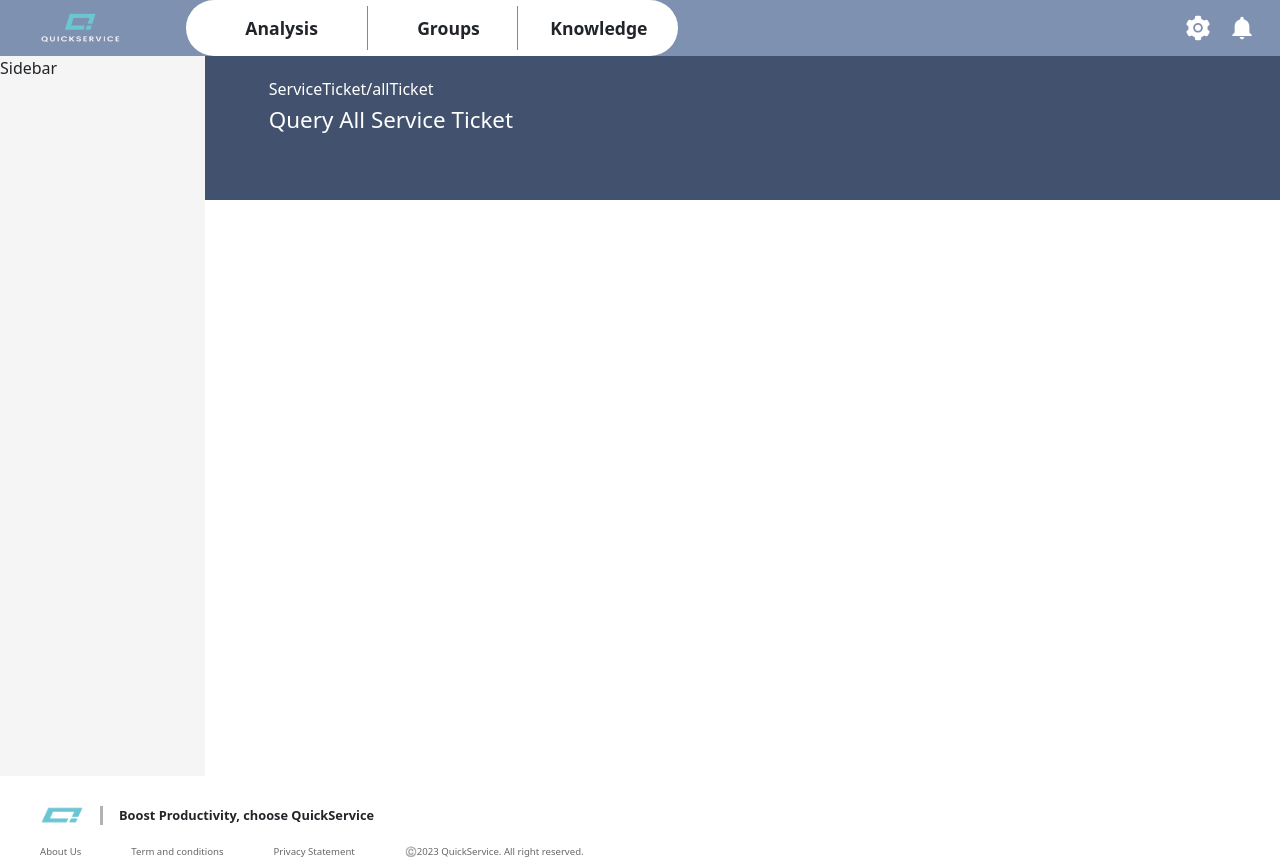
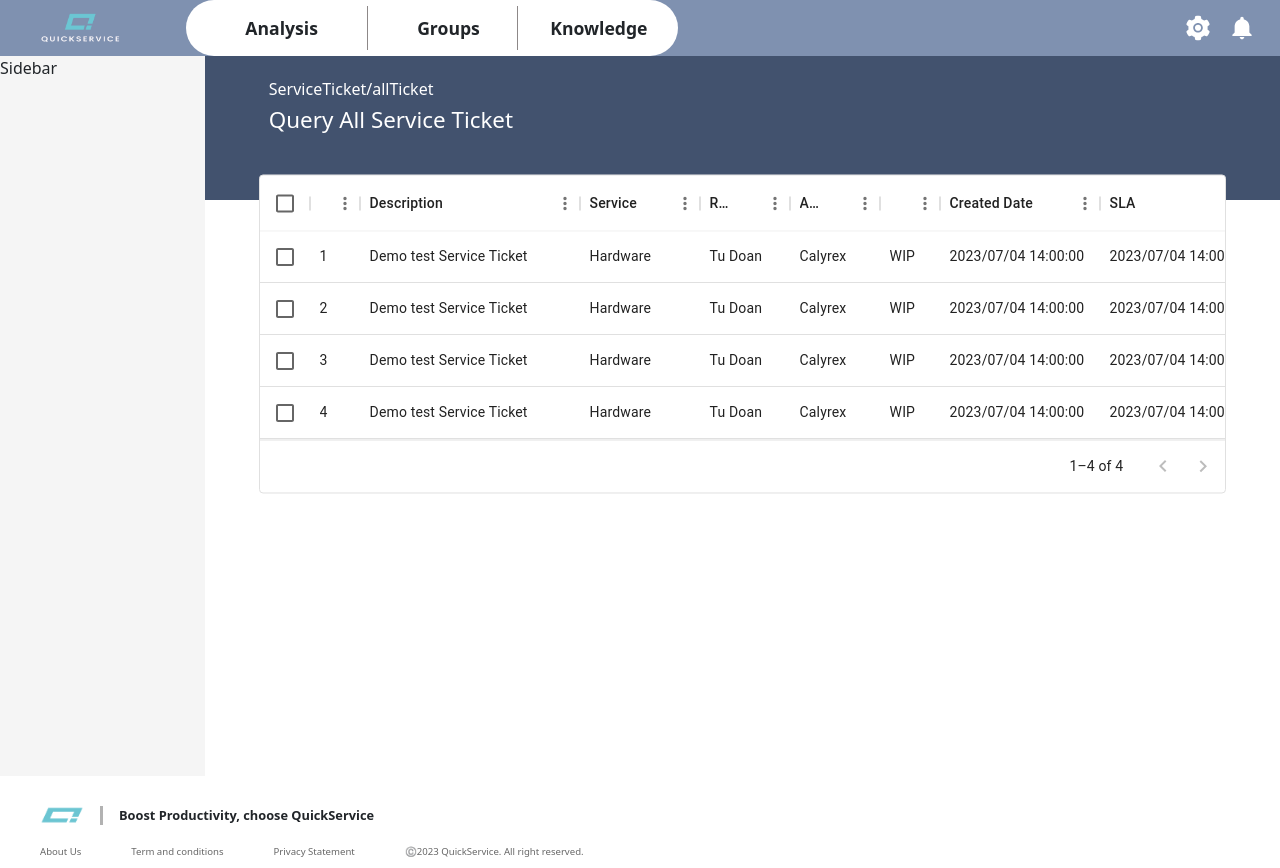
Before and after one commit to iamduscminh/ISMS-Project, a React (Vite) app in the folder ReactApp/isms-app/: page /admin in a window 1280 px wide. Built offline with nearby package versions, Linux system fonts and the light colour scheme.

Commit message:
Add DataGrid for list Ticket

```diff
--- a/ReactApp/isms-app/package.json
+++ b/ReactApp/isms-app/package.json
@@ -10,10 +10,14 @@
     "preview": "vite preview"
   },
   "dependencies": {
+    "@emotion/styled": "^11.11.0",
+    "@mui/material": "^5.13.6",
+    "@mui/x-data-grid": "^6.9.1",
     "@tippyjs/react": "^4.2.6",
     "axios": "^1.4.0",
     "bootstrap": "^5.3.0",
     "classnames": "^2.3.2",
+    "date-fns": "^2.30.0",
     "normalize.css": "^8.0.1",
     "prop-types": "^15.8.1",
     "react": "^18.2.0",
--- a/ReactApp/isms-app/src/pages/Admin/ListTicket/index.jsx
+++ b/ReactApp/isms-app/src/pages/Admin/ListTicket/index.jsx
@@ -1,16 +1,108 @@
-import React from 'react';
+import React, { useState } from 'react';
 import styles from './ListTicket.module.scss';
 import classNames from "classnames/bind";
+import { DataGrid } from '@mui/x-data-grid';
+import { format } from 'date-fns';
 
 const cx = classNames.bind(styles);
 
 const ListTicket = () => {
+  const [ticketData, setTicketData] = useState([
+    { id: 1, description: 'Demo test Service Ticket', service: 'Hardware', reporter: 'Tu Doan', assignee: 'Calyrex', status: 'WIP', createdDate: '2023/07/04 14:00:00', sla: '2023/07/04 14:00:00' },
+    { id: 2, description: 'Demo test Service Ticket', service: 'Hardware', reporter: 'Tu Doan', assignee: 'Calyrex', status: 'WIP', createdDate: '2023/07/04 14:00:00', sla: '2023/07/04 14:00:00' },
+    { id: 3, description: 'Demo test Service Ticket', service: 'Hardware', reporter: 'Tu Doan', assignee: 'Calyrex', status: 'WIP', createdDate: '2023/07/04 14:00:00', sla: '2023/07/04 14:00:00' },
+    { id: 4, description: 'Demo test Service Ticket', service: 'Hardware', reporter: 'Tu Doan', assignee: 'Calyrex', status: 'WIP', createdDate: '2023/07/04 14:00:00', sla: '2023/07/04 14:00:00' },
+  ]);
+
+  const columns = [
+    { field: 'id', headerName: 'Ticket ID', width: 50, editable: false },
+    {
+      field: 'description',
+      headerName: 'Description',
+      width: 220,
+      editable: true,
+      description: 'This column described overview of ticket'
+    },
+    {
+      field: 'service',
+      headerName: 'Service',
+      width: 120,
+      editable: true,
+    },
+    {
+      field: 'reporter',
+      headerName: 'Reporter',
+      width: 90,
+      renderCell: (params) => (
+        <div style={{ display: 'flex', alignItems: 'center' }}>
+          <span>{params.value}</span>
+        </div>
+      ),
+    },
+    {
+      field: 'assignee',
+      headerName: 'Assignee',
+      width: 90,
+      renderCell: (params) => (
+        <div style={{ display: 'flex', alignItems: 'center' }}>
+          <span>{params.value}</span>
+        </div>
+      ),
+    },
+    {
+      field: 'status',
+      headerName: 'Status',
+      width: 60,
+      renderCell: (params) => (
+        <div style={{ display: 'flex', alignItems: 'center' }}>
+          <span>{params.value}</span>
+        </div>
+      ),
+    },
+    {
+      field: 'createdDate',
+      headerName: 'Created Date',
+      width: 160,
+      valueFormatter: (params) => format(new Date(params.value), 'yyyy/MM/dd HH:mm:ss'),
+    },
+    {
+      field: 'sla',
+      headerName: 'SLA',
+      width: 160,
+      valueFormatter: (params) => format(new Date(params.value), 'yyyy/MM/dd HH:mm:ss'),
+    },
+  ];
+
+
   return (
     <div>
       <div className='relative w-full h-[18vh] bg-[#42526E] pt-[1.5rem] pl-[4rem]'>
         <h3 className='text-[1rem] text-[#fff] font-medium mb-[0.5rem]'>ServiceTicket/allTicket</h3>
         <h2 className='text-[1.4rem] text-[#fff] font-medium'>Query All Service Ticket</h2>
       </div>
+      <div>
+        <div className='w-[90%] m-auto relative translate-y-[-8%] z-10'>
+          <div className='w-[100%] '>
+            <DataGrid
+              sx={{
+                backgroundColor: '#FFFFFF'
+              }}
+              rows={ticketData}
+              columns={columns}
+              initialState={{
+                pagination: {
+                  paginationModel: {
+                    pageSize: 5,
+                  },
+                },
+              }}
+              pageSizeOptions={[5]}
+              checkboxSelection
+              disableRowSelectionOnClick
+            />
+          </div>
+        </div>
+      </div>
     </div>
   )
 }
```
Also changed, not shown: 1 other file (tests, documents, lock files or other folders).
